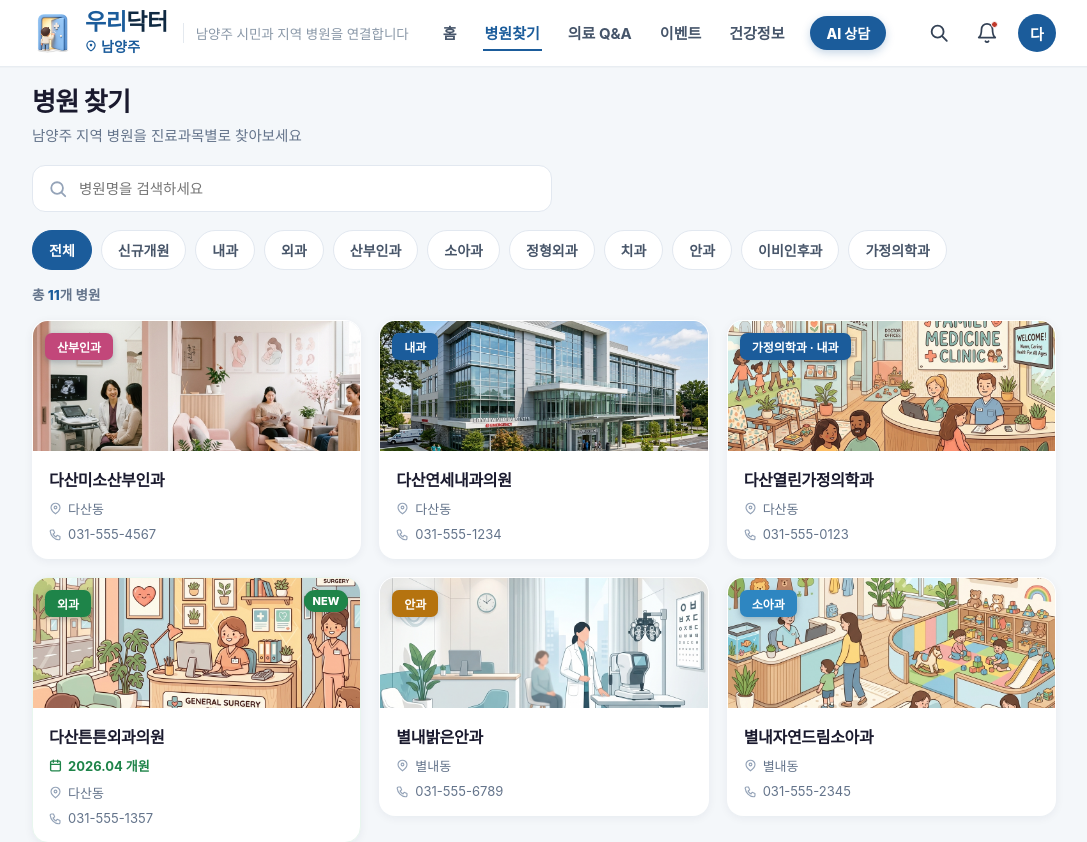
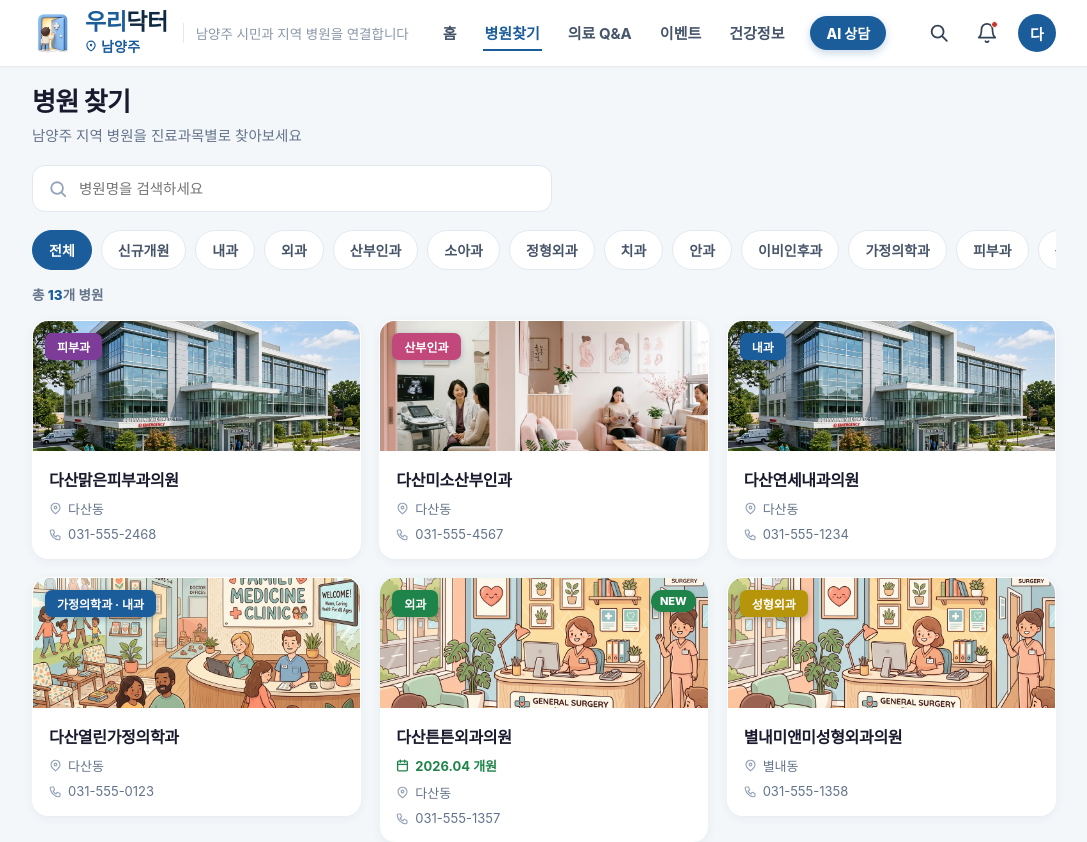
Before and after one commit to newrion-maker/medilink-web, a React (Vite) app: page /hospitals in a window 1280 px wide. Shown: the top 842 px of the page, without its empty margins (96-1183 px from the left). Built offline with nearby package versions, Linux system fonts and the light colour scheme; a web font is replaced by a local one.

Commit message:
feat(categories): add dermatology and plastic surgery categories with mock clinics and keyword search support

```diff
--- a/src/data/mockData.js
+++ b/src/data/mockData.js
@@ -9,7 +9,9 @@ export const hospitals = [
   { id:'h8', name:'오남속편한내과', cats:['내과'], region:'오남읍', address:'남양주시 진건오남로 615', phone:'031-555-8901', website:'#', desc:'위·대장 내시경과 소화기 질환 중심 진료입니다.' },
   { id:'h9', name:'와부서울정형외과', cats:['정형외과'], region:'와부읍', address:'남양주시 덕소로 145', phone:'031-555-9012', website:'#', desc:'스포츠 손상 재활과 비수술 통증 치료를 합니다.', openedAt: '2026.06' },
   { id:'h10', name:'다산열린가정의학과', cats:['가정의학과','내과'], region:'다산동', address:'남양주시 다산지금로 70', phone:'031-555-0123', website:'#', desc:'만성질환 관리와 예방접종, 건강 상담을 합니다.' },
-  { id:'h11', name:'다산튼튼외과의원', cats:['외과'], region:'다산동', address:'남양주시 다산중앙로 140', phone:'031-555-1357', website:'#', desc:'일반 외과 수술과 갑상선·유방, 항문 질환을 진료합니다.', openedAt: '2026.04' }
+  { id:'h11', name:'다산튼튼외과의원', cats:['외과'], region:'다산동', address:'남양주시 다산중앙로 140', phone:'031-555-1357', website:'#', desc:'일반 외과 수술과 갑상선·유방, 항문 질환을 진료합니다.', openedAt: '2026.04' },
+  { id:'h12', name:'다산맑은피부과의원', cats:['피부과'], region:'다산동', address:'남양주시 다산중앙로 115', phone:'031-555-2468', website:'#', desc:'여드름, 기미·잡티 색소치료 및 아토피 피부 질환을 진료합니다.' },
+  { id:'h13', name:'별내미앤미성형외과의원', cats:['성형외과'], region:'별내동', address:'남양주시 별내중앙로 45', phone:'031-555-1358', website:'#', desc:'쌍꺼풀 수술, 쁘띠 성형(필러·보톡스) 및 안티에이징 리프팅을 진료합니다.' }
 ];
 
 export const qnaSeed = [
--- a/src/pages/Hospitals.jsx
+++ b/src/pages/Hospitals.jsx
@@ -3,7 +3,7 @@ import { useLocation } from 'react-router-dom';
 import { hospitals } from '../data/mockData';
 import { HospitalCard } from '../components/Cards';
 
-const HCATS = ['전체', '신규개원', '내과', '외과', '산부인과', '소아과', '정형외과', '치과', '안과', '이비인후과', '가정의학과'];
+const HCATS = ['전체', '신규개원', '내과', '외과', '산부인과', '소아과', '정형외과', '치과', '안과', '이비인후과', '가정의학과', '피부과', '성형외과'];
 
 export default function Hospitals() {
   const location = useLocation();
@@ -29,6 +29,8 @@ export default function Hospitals() {
     if (/눈|안과|시력|라식|라섹|백내장|눈곱/.test(q)) return '안과';
     if (/귀|코|목|이비인후|비염|중이염|코걸이/.test(q)) return '이비인후과';
     if (/가정|만성질환|상담/.test(q)) return '가정의학과';
+    if (/피부|아토피|여드름|점|무좀|색소|기미/.test(q)) return '피부과';
+    if (/성형|쌍꺼풀|필러|보톡스|리프팅|쁘띠/.test(q)) return '성형외과';
     return null;
   };
 
--- a/src/utils/helpers.js
+++ b/src/utils/helpers.js
@@ -13,7 +13,8 @@ export const catColor = (cat) => {
     '내과': ['#EAF2FB', '#1B5C9B'], '가정의학과': ['#EAF2FB', '#1B5C9B'],
     '외과': ['#E3F5EA', '#1E8449'], '정형외과': ['#E3F5EA', '#1E8449'],
     '소아과': ['#E5F2FB', '#2E86C1'], '산부인과': ['#FBE9F0', '#C2477A'],
-    '치과': ['#ECEAFB', '#5B4BC4'], '안과': ['#FCF1E2', '#B5730F'], '이비인후과': ['#E7F6F3', '#0E8074']
+    '치과': ['#ECEAFB', '#5B4BC4'], '안과': ['#FCF1E2', '#B5730F'], '이비인후과': ['#E7F6F3', '#0E8074'],
+    '피부과': ['#F5EEF8', '#7D3C98'], '성형외과': ['#FEF9E7', '#B7950B']
   };
   const c = map[cat] || ['#EAF2FB', '#1B5C9B'];
   return { background: c[0], color: c[1], padding: '4px 11px', borderRadius: '7px', fontSize: '12px', fontWeight: 700, display: 'inline-block', whiteSpace: 'nowrap' };
@@ -22,7 +23,8 @@ export const catColor = (cat) => {
 export const catColorStrong = (cat) => {
   const map = {
     '내과': '#1B5C9B', '가정의학과': '#1B5C9B', '외과': '#1E8449', '정형외과': '#1E8449',
-    '소아과': '#2E86C1', '산부인과': '#C2477A', '치과': '#5B4BC4', '안과': '#B5730F', '이비인후과': '#0E8074'
+    '소아과': '#2E86C1', '산부인과': '#C2477A', '치과': '#5B4BC4', '안과': '#B5730F', '이비인후과': '#0E8074',
+    '피부과': '#7D3C98', '성형외과': '#B7950B'
   };
   const bg = map[cat] || '#1B5C9B';
   return { background: bg, color: '#fff', padding: '5px 12px', borderRadius: '7px', fontSize: '12px', fontWeight: 700, display: 'inline-block', whiteSpace: 'nowrap', boxShadow: '0 2px 6px rgba(15,41,66,0.28)' };
@@ -41,6 +43,8 @@ export const getHospitalBg = (id) => {
     'h9': '/uploads/hospital_ortho.png', // 와부서울정형외과
     'h10': '/uploads/hospital_fm.png',   // 다산열린가정의학과
     'h11': '/uploads/hospital_surgery.png', // 다산튼튼외과
+    'h12': '/uploads/hospital.png',       // 다산맑은피부과 (기존 이미지 재활용)
+    'h13': '/uploads/hospital_surgery.png', // 별내미앤미성형외과 (기존 이미지 재활용)
   };
   const img = map[id] || '/uploads/hospital.png';
   return `#E6EDF4 url('${img}') center/cover no-repeat`;
```
